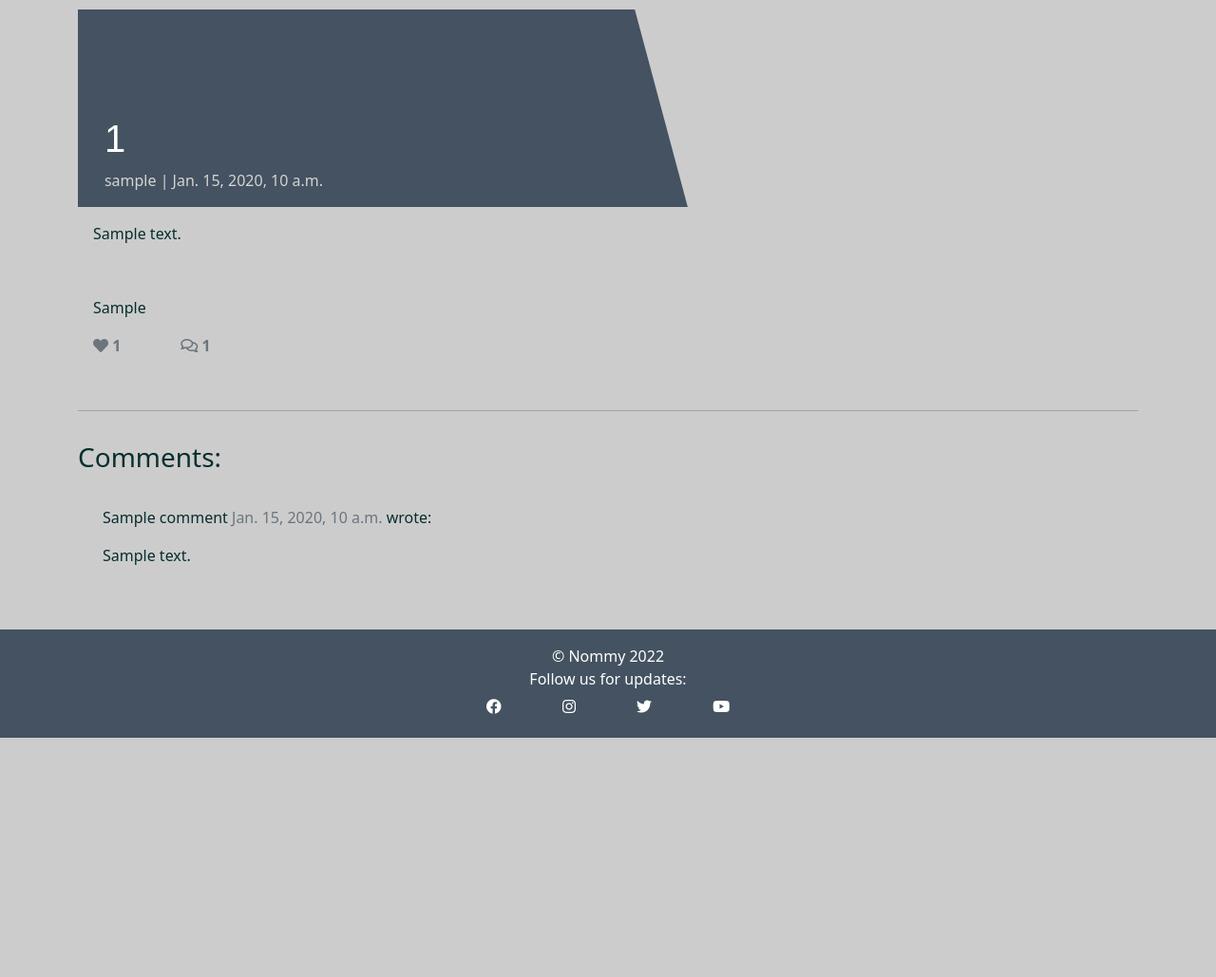
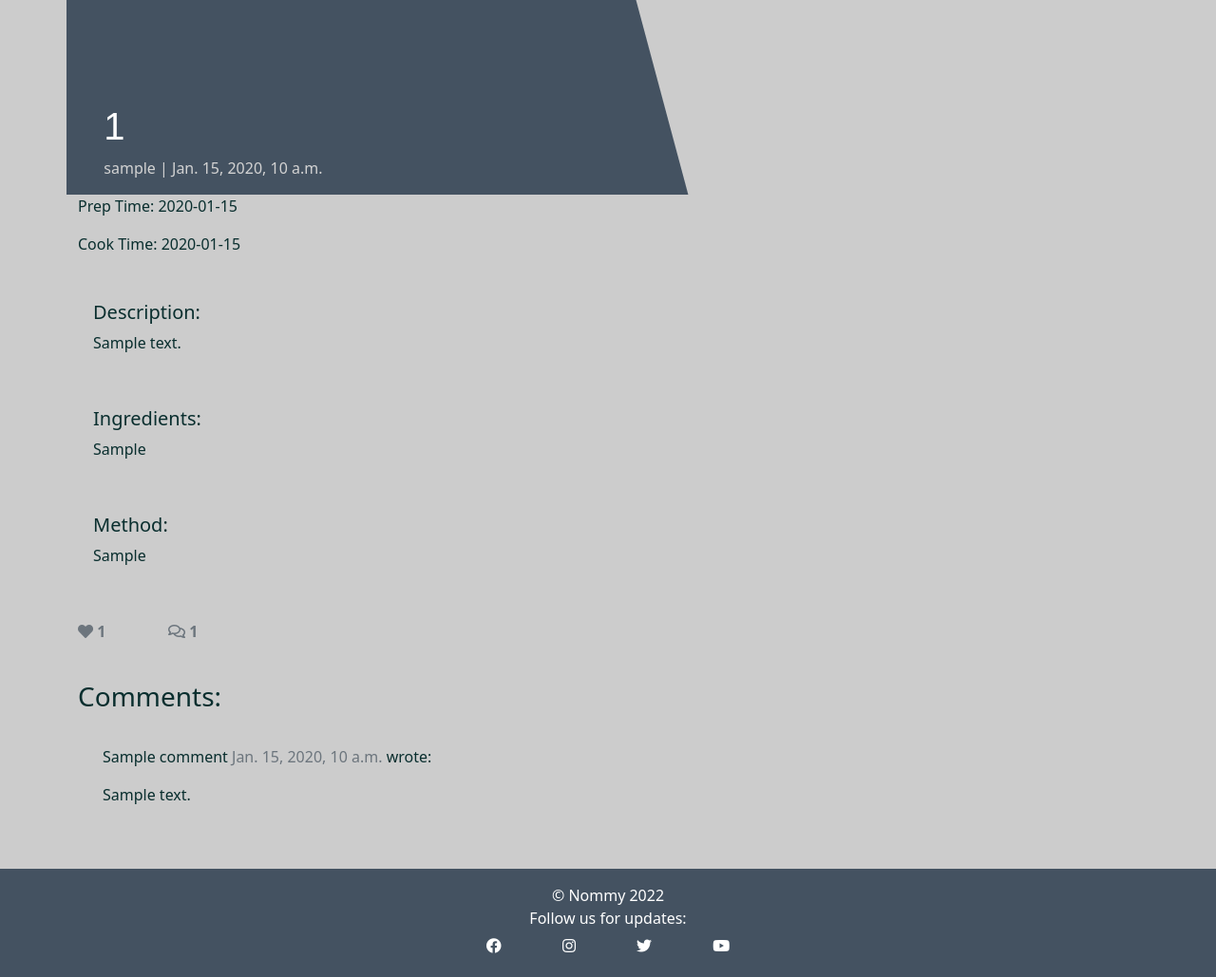
Before and after one commit to StephenB92/nommy, a Django app: a page that uses templates/recipe_detail.html in a window 1280 px wide. Shown: the part 98-1127 px from the top of the page at 95% size. Before the commit the page ends 875 px from the top, so only its background shows below. Run offline with Django 3.2, Linux system fonts and the light colour scheme; tables that the repository leaves empty hold one stand-in row (values such as "Sample post"); some libraries are stand-ins or nearby versions; some web fonts are replaced.

Commit message:
Change to recipe detail styling and layout

```diff
--- a/meal_planner/forms.py
+++ b/meal_planner/forms.py
@@ -11,10 +11,6 @@ class CommentForm(forms.ModelForm):
         """ Sets model and fields for user form """
         model = Comment
         fields = ('body',)
-        widgets = {
-            'body': SummernoteWidget(),
-        }
-
 
 
 class RecipeForm(forms.ModelForm):
--- a/static/css/style.css
+++ b/static/css/style.css
@@ -51,6 +51,11 @@ nav a {
 .page-title a {
     text-decoration: underline;
     color: white;
+}
+
+.recipe-info {
+    padding:20px;
+    margin: 5px;
 }
 
 .user-form {
--- a/templates/recipe_detail.html
+++ b/templates/recipe_detail.html
@@ -2,9 +2,8 @@
 <!-- Credit to Code Institute I think therefore I blog project for the html templates-->
 {% load crispy_forms_tags %}
 
-<div class="masthead">
     <div class="container">
-        <div class="row g-0">
+        <div class="row">
             <div class="col-md-6 masthead-text">
                 <h1 class="recipe-title">
                     {{ recipe.dish_id | safe }}
@@ -20,21 +19,43 @@
                 <img src=" {{ recipe.image.url }}" width="100%">
                 {% endif %}
             </div>
-            <div class="col">
-                <div class="card-body">
-                    {{ recipe.description | safe }}
+            <div class="row">
+                <div class="col">
+                    <p>Prep Time: {{ recipe.prep_time | safe }}</p>
+                    <p>Cook Time: {{ recipe.cook_time | safe }}</p>
                 </div>
             </div>
+        </div>
+    </div>
+<div class="container recipe_info">
+    <div class="col card mb-4  mt-3">
+        <div class="card-body">
+            <h5>Description:</h5>
+            <p class="card-text">
+                {{ recipe.description | safe }}
+            </p>
+        </div>
+    </div>
+    <div class="col card mb-4  mt-3">
+        <div class="card-body">
+            <h5>Ingredients:</h5>
+            <p class="card-text">
+                {{ recipe.ingredients | safe }}
+            </p>
+        </div>
+    </div>
+    <div class="col card mb-4  mt-3">
+        <div class="card-body">
+            <h5>Method:</h5>
+            <p class="card-text">
+                {{ recipe.method | safe }}
+            </p>
         </div>
     </div>
 </div>
 <div class="container">
     <div class="row">
         <div class="col card mb-4  mt-3 left  top">
-            <div class="card-body top">
-                <p class="card-text">
-                    {{ recipe.method | safe }}
-                </p>
                 <div class="row">
                     <div class="col-1">
                         <strong>
@@ -78,12 +99,7 @@
             </div>
         </div>
     </div>
-    <div class="row">
-        <div class="col">
-            <hr>
-        </div>
-    </div>
-    <div class="row">
+    <div class="container">
         <div class="col card mb-4  mt-3 ">
             <h3>Comments:</h3>
             <div class="card-body">
```
Also changed, not shown: README.md.
